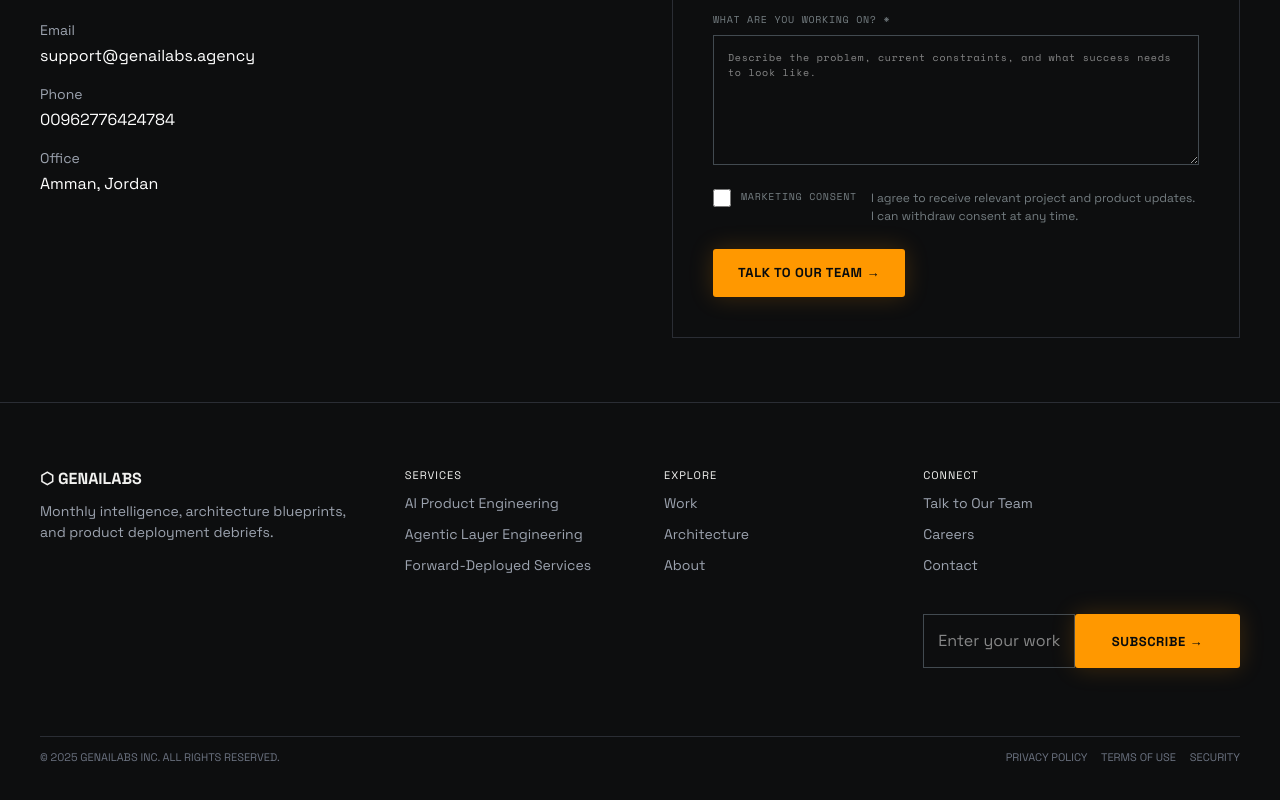
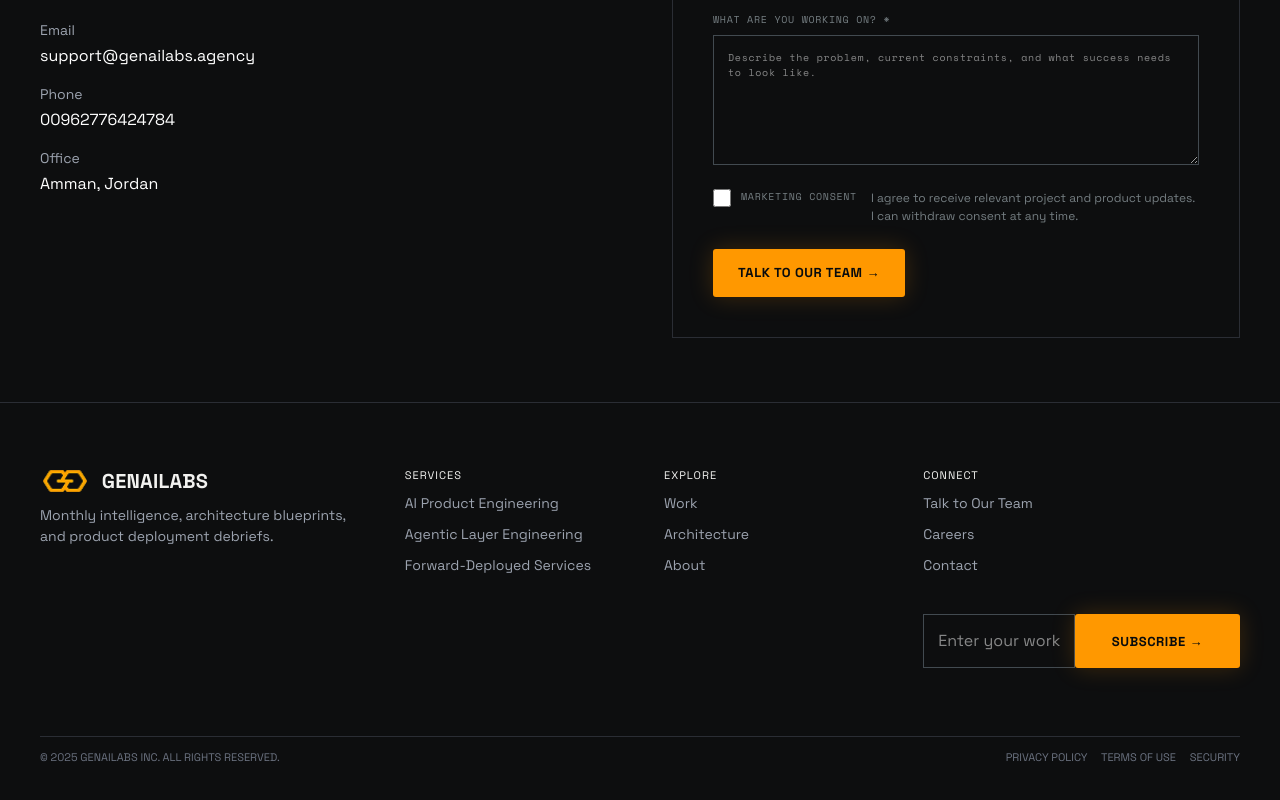
Before and after one commit to M4H1-4B1R/genai-site, a Next.js app: page / in a window 1280 px wide. Shown: the part 8045-8845 px from the top of the page. Built offline with nearby package versions, Linux system fonts and the light colour scheme.

Commit message:
fix: (footer) genailabs logo

```diff
--- a/components/site-footer.tsx
+++ b/components/site-footer.tsx
@@ -1,8 +1,22 @@
+import Image from "next/image";
+import Link from "next/link";
+
 export function SiteFooter() {
   return (
     <footer className="grid grid-cols-[1.5fr_1fr_1fr_1.5fr] gap-12 border-t border-[#2a2d34] px-[max(40px,calc((100%_-_1280px)_/_2))] py-16 max-[900px]:grid-cols-2 max-[640px]:grid-cols-2 max-[640px]:px-5 max-[640px]:py-12">
       <div className="flex flex-col gap-2.5 max-[640px]:col-span-full">
-        <strong className="text-base uppercase">⬡ GenAILabs</strong>
+        <Link className="flex items-center gap-3" href="/" aria-label="GenAILabs home">
+          <Image
+            src="/figma/logo-yellow.png"
+            alt=""
+            width={48}
+            height={27}
+            className="h-[28px] w-auto object-contain"
+          />
+          <strong className="text-[20px] font-[700] uppercase leading-none tracking-[0.2px]">
+            GenAILabs
+          </strong>
+        </Link>
         <p className="m-0 max-w-80 text-sm leading-[1.5] text-[#9ca3af]">
           Monthly intelligence, architecture blueprints, and product deployment
           debriefs.
```
